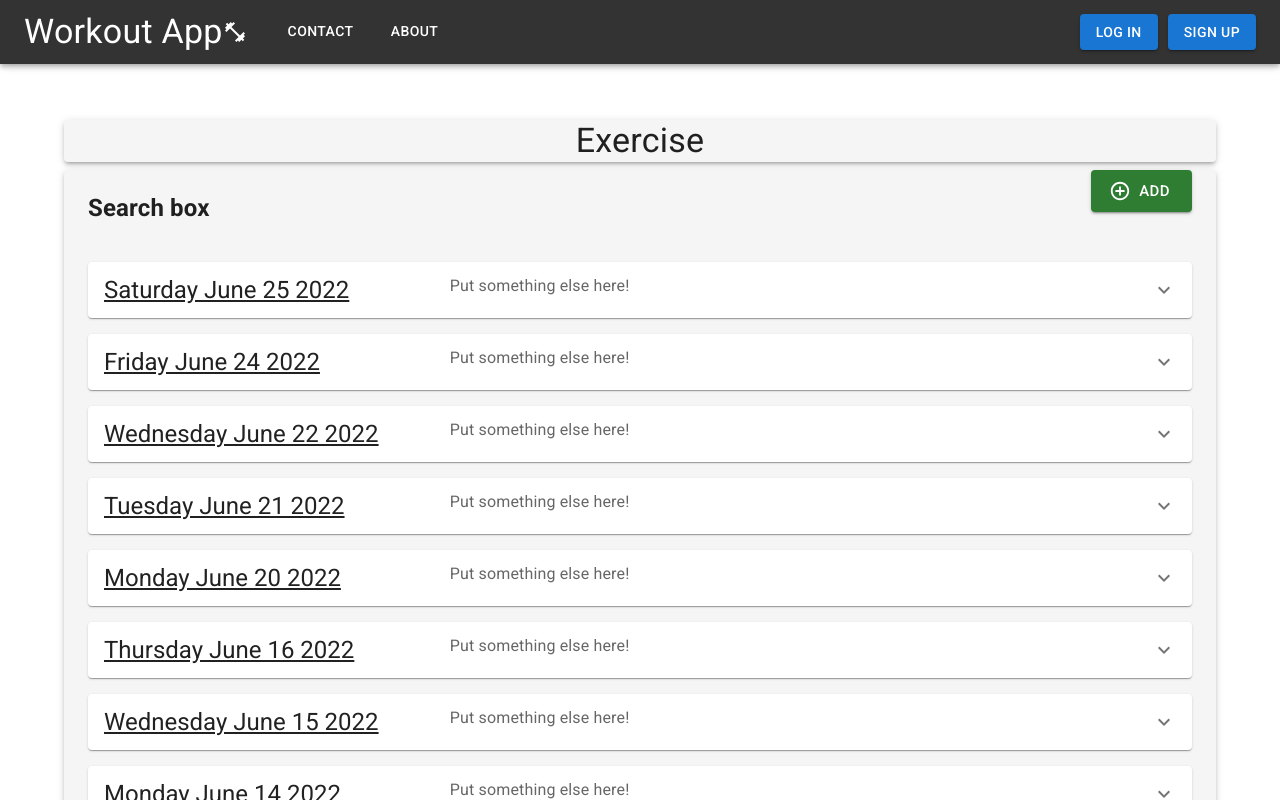
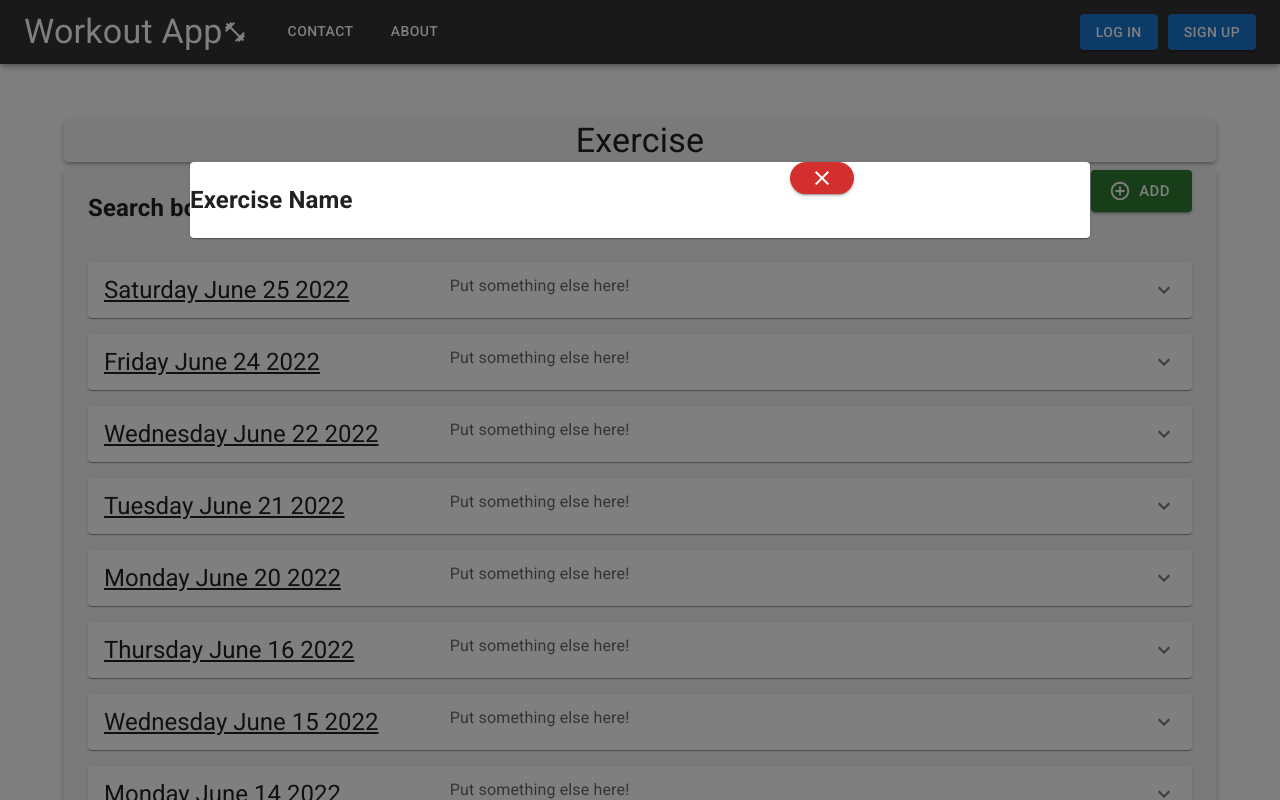
Before and after one commit to robert1021/Workout-App, a React (Create React App) app in the folder frontend/: page /exercise in a window 1280 px wide. Both pictures are taken after a click on the button "ADD". Shown: the top 800 px of the page. Built offline with nearby package versions, Linux system fonts and the light colour scheme; what react-hooks-global-state would draw is missing.

Commit message:
Added modal that opens when add button clicked on exercise page

```diff
--- /dev/null
+++ b/frontend/src/components/AddExerciseModal.js
@@ -0,0 +1,78 @@
+import { Container, Grid, Paper, Box, Typography, Backdrop } from "@mui/material"
+import { useState } from 'react';
+import CircleExitButton from "./Buttons/CircleExitButton";
+
+const MODAL_STYLES = {
+    position: 'fixed',
+    top: '25%',
+    left: '50%',
+    transform: 'translate(-50%, -50%)',
+    padding: '50px',
+    maxWidth: '1000px',
+    zIndex: 1000
+
+}
+
+
+export default function AddExerciseModal({ open, func }) {
+
+    const [backdropOpen, setBackDropOpen] = useState(false);
+
+    const handleClose = () => {
+        setBackDropOpen(false);
+    };
+
+    const handleToggle = () => {
+        setBackDropOpen(!backdropOpen);
+    };
+
+    if (!open) return null
+
+    return (
+
+        <>
+
+
+            <Backdrop
+                sx={{ color: '#fff', zIndex: (theme) => theme.zIndex.drawer + 1 }}
+                open={true}
+                onClick={handleClose}
+            >
+
+                <Container style={MODAL_STYLES}>
+
+                    <Paper>
+                        <Grid container>
+
+                            <Grid item xs={12}>
+
+                                <Grid container>
+                                    <Grid item xs={8}>
+                                        <h2>Exercise Name</h2>
+                                    </Grid>
+                                    <Grid item xs={4}>
+                                        <CircleExitButton size={'small'} func={func} />
+                                    </Grid>
+
+
+                                </Grid>
+
+
+
+                            </Grid>
+
+
+                        </Grid>
+
+
+                    </Paper>
+
+                </Container>
+            </Backdrop>
+
+
+
+        </>
+
+    )
+}
--- /dev/null
+++ b/frontend/src/components/Buttons/CircleCheckButton.js
@@ -0,0 +1,18 @@
+import Button from '@mui/material/Button';
+import CheckCircleOutlineOutlinedIcon from '@mui/icons-material/CheckCircleOutlineOutlined';
+import Stack from '@mui/material/Stack';
+
+export default function CircleCheckButton({ size, func }) {
+
+
+
+    return (
+        <Stack direction="row" spacing={2}>
+            <Button variant="contained" color="success" size={size} onClick={func}
+                sx={{ borderRadius: 28 }}
+            >
+                <CheckCircleOutlineOutlinedIcon />
+            </Button>
+        </Stack>
+    )
+}
--- /dev/null
+++ b/frontend/src/components/Buttons/CircleExitButton.js
@@ -0,0 +1,18 @@
+import Button from '@mui/material/Button';
+import CloseOutlinedIcon from '@mui/icons-material/CloseOutlined';
+import Stack from '@mui/material/Stack';
+
+export default function CircleExitButton({ size, func }) {
+
+
+
+    return (
+        <Stack direction="row" spacing={2}>
+            <Button variant="contained" color="error" size={size} onClick={func}
+                sx={{ borderRadius: 28 }}
+            >
+                <CloseOutlinedIcon />
+            </Button>
+        </Stack>
+    )
+}
--- a/frontend/src/index.js
+++ b/frontend/src/index.js
@@ -10,5 +10,6 @@ root.render(
     <BrowserRouter>
       <App />
     </BrowserRouter>
-  </React.StrictMode>
+  </React.StrictMode>,
+
 );
--- a/frontend/src/pages/Exercise.js
+++ b/frontend/src/pages/Exercise.js
@@ -1,9 +1,13 @@
+import { useState } from 'react';
 import { Container, Grid, Paper, Box, Typography } from "@mui/material"
 import AddButton from "../components/Buttons/AddButton"
 import ExerciseAccordion from "../components/ExerciseAccordion"
+import AddExerciseModal from "../components/AddExerciseModal"
 
 
 export default function Excerise() {
+
+    const [isModalOpen, setIsOpenModal] = useState(false)
 
     // test data - This should come from our database
     const dataArray = [
@@ -22,6 +26,7 @@ export default function Excerise() {
 
     return (
         <Container>
+            <AddExerciseModal  open={isModalOpen} setOpen={setIsOpenModal} func={() => setIsOpenModal(false)} />
 
             <Grid container sx={{ marginTop: "15vh" }}>
 
@@ -54,7 +59,7 @@ export default function Excerise() {
 
                                         <Grid item xs={12} sm={6}>
                                             <Box display="flex" justifyContent="flex-end">
-                                                <AddButton func={() => console.log('Adding exercise')} />
+                                                <AddButton func={() => setIsOpenModal(true)} />
                                             </Box>
                                         </Grid>
 
@@ -91,8 +96,6 @@ export default function Excerise() {
 
             </Grid>
 
-
-
         </Container>
     )
 }
--- a/frontend/src/pages/Home.js
+++ b/frontend/src/pages/Home.js
@@ -1,3 +1,5 @@
+import CircleCheckButton from "../components/Buttons/CircleCheckButton";
+
 export default function Home() {
   return <h1 style={{ marginTop: "15vh"}}>Home</h1>;
 }
```
